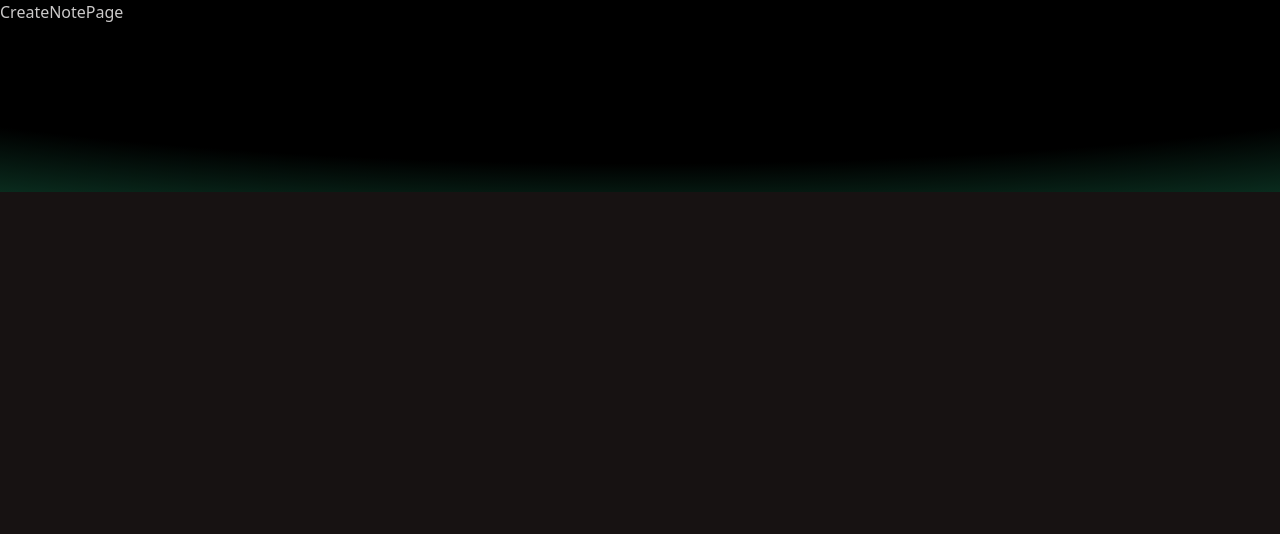
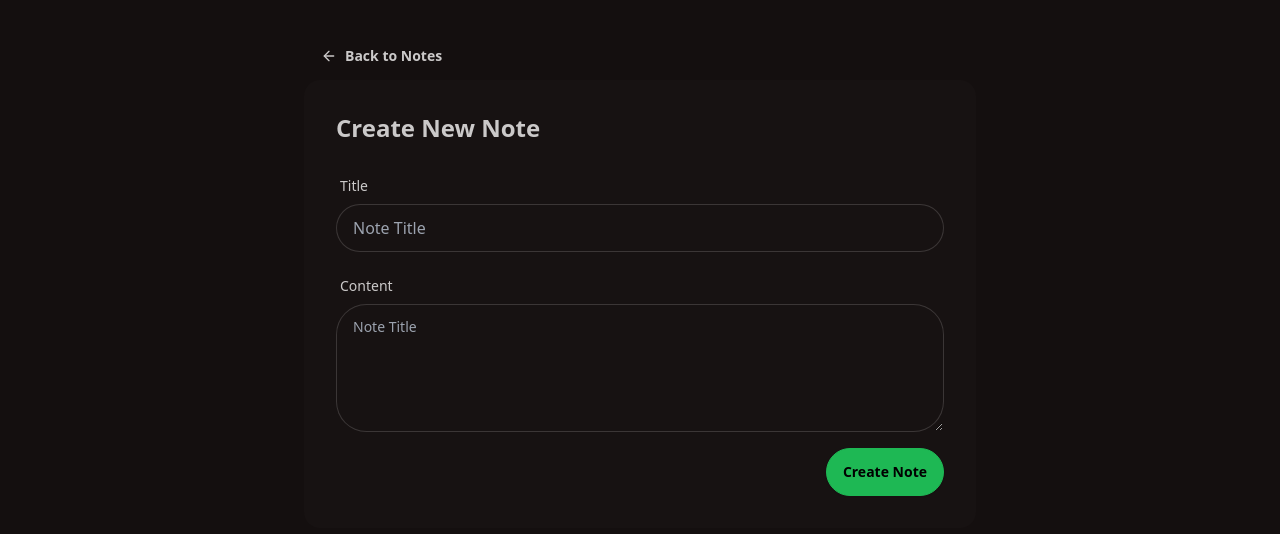
Before and after one commit to alfytka/thinkboard, a React app in the folder frontend/: page /create in a window 1280 px wide. Shown: the top 534 px of the page. Built offline with nearby package versions, Linux system fonts and the light colour scheme; the HTML template or start-up script is replaced by a standard one.

Commit message:
feat(note): add note card component

```diff
--- a/frontend/src/features/note/create-note-page.tsx
+++ b/frontend/src/features/note/create-note-page.tsx
@@ -1,5 +1,101 @@
+import { ArrowLeftIcon } from "lucide-react";
+import { useState } from "react";
+import toast from "react-hot-toast";
+import { Link, useNavigate } from "react-router";
+import api from "../../lib/axios";
+
 const CreateNotePage = () => {
-  return <div>CreateNotePage</div>;
+  const navigate = useNavigate();
+
+  const [title, setTitle] = useState("");
+  const [content, setContent] = useState("");
+  const [loading, setLoading] = useState(false);
+
+  const handleSubmit = async (e: React.FormEvent<HTMLFormElement>) => {
+    e.preventDefault();
+
+    if (!title.trim() || !content.trim()) {
+      toast.error("All fields are required");
+      return;
+    }
+
+    setLoading(true);
+    try {
+      await api.post("/notes", {
+        title,
+        content,
+      });
+      toast.success("Note created successfully");
+      navigate("/");
+    } catch (error: any) {
+      console.log("Error creating note", error);
+      if (error.response?.status === 429) {
+        toast.error("Slow down! You're creating notes too fast", {
+          duration: 4000,
+          icon: "💀",
+        });
+      } else {
+        toast.error("Failed to create note");
+      }
+    } finally {
+      setLoading(false);
+    }
+  };
+
+  return (
+    <div className="min-h-screen bg-base-200">
+      <div className="container mx-auto px-4 py-8 ">
+        <div className="max-w-2xl mx-auto">
+          <Link to="/" className="btn btn-ghost">
+            <ArrowLeftIcon className="size-4" />
+            Back to Notes
+          </Link>
+
+          <div className="card bg-base-100">
+            <div className="card-body">
+              <h2 className="card-title text-2xl mb-4">Create New Note</h2>
+              <form onSubmit={handleSubmit}>
+                <div className="form-control mb-4">
+                  <label className="label">
+                    <span className="label-text">Title</span>
+                  </label>
+                  <input
+                    type="text"
+                    placeholder="Note Title"
+                    className="input input-bordered"
+                    value={title}
+                    onChange={(e) => setTitle(e.target.value)}
+                  />
+                </div>
+
+                <div className="form-control mb-4">
+                  <label className="label">
+                    <span className="label-text">Content</span>
+                  </label>
+                  <textarea
+                    placeholder="Note Title"
+                    className="textarea textarea-bordered h-32"
+                    value={content}
+                    onChange={(e) => setContent(e.target.value)}
+                  />
+                </div>
+
+                <div className="card-actions justify-end">
+                  <button
+                    type="submit"
+                    className="btn btn-primary"
+                    disabled={loading}
+                  >
+                    {loading ? "Creating..." : "Create Note"}
+                  </button>
+                </div>
+              </form>
+            </div>
+          </div>
+        </div>
+      </div>
+    </div>
+  );
 };
 
 export default CreateNotePage;
```
